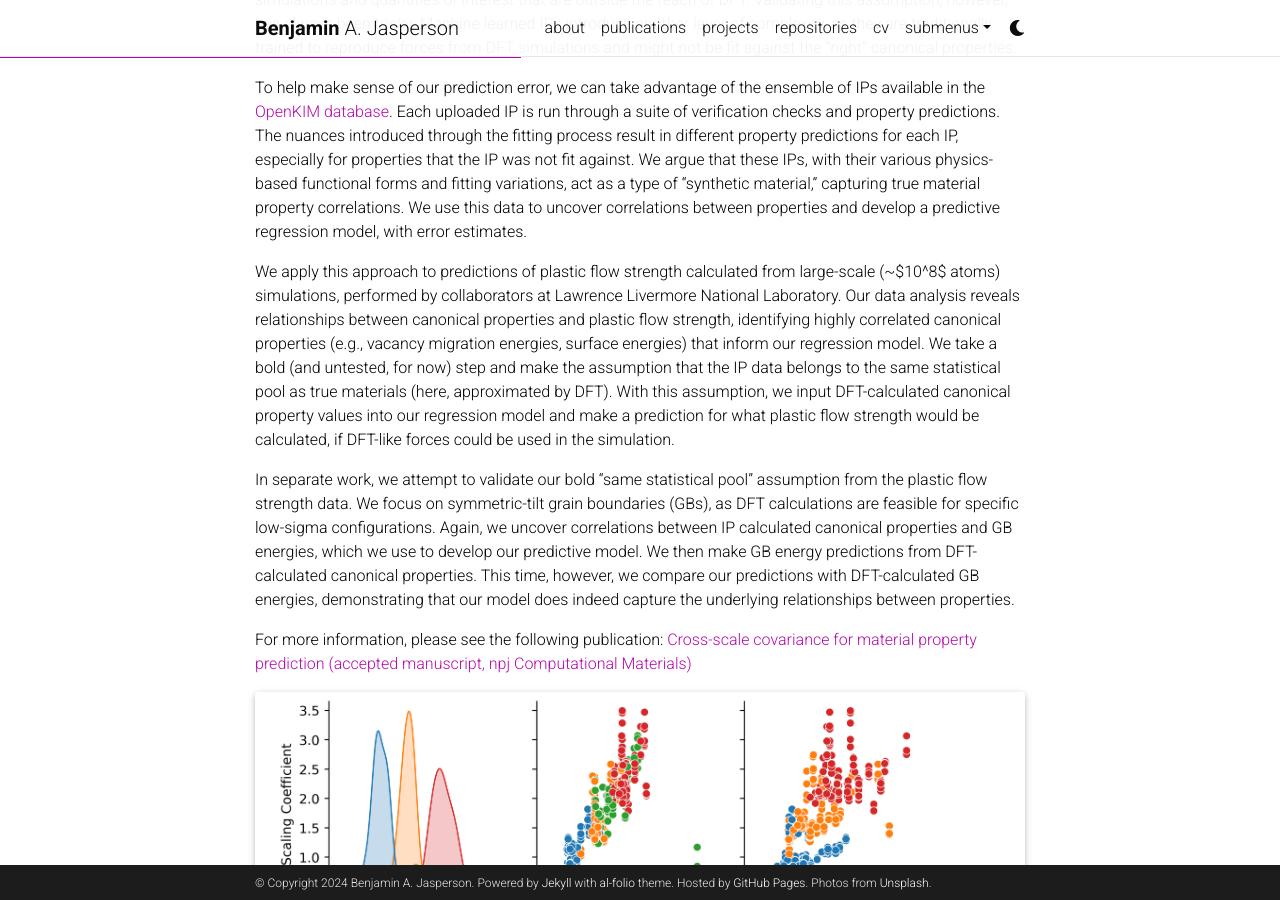
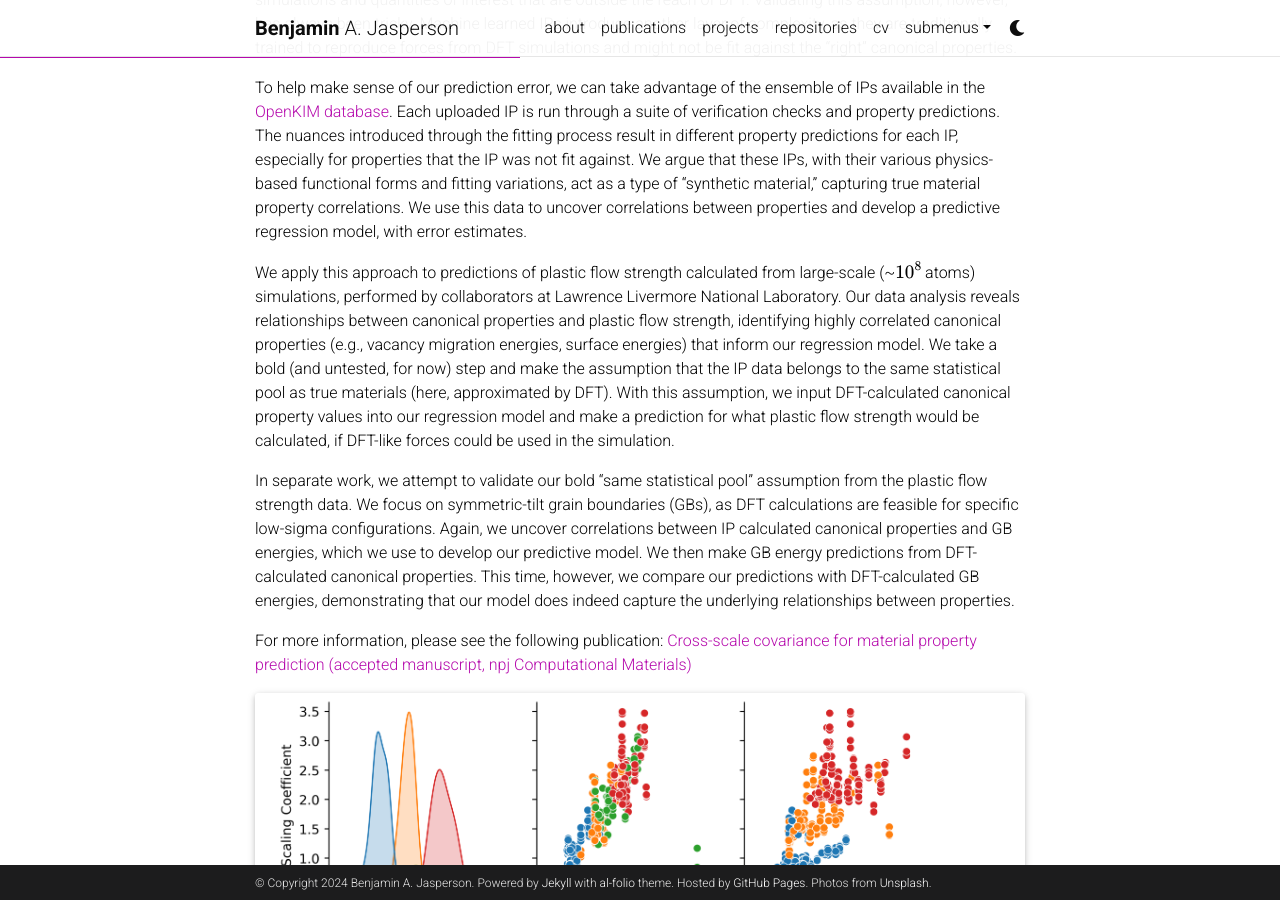
Before and after one commit to bjasperson/bjasperson.github.io, a Jekyll site: the page built from _projects/gb.md, in a window 1280 px wide and 900 px high, scrolled down 434 px. Built offline with Jekyll 4.4.1, drawn with Linux system fonts in a browser that asks for light colours; full-size pictures stand in for the smaller copies a plugin makes; comment, search, counter and statistics services are not loaded; a style sheet for code colours, icons or effects is not loaded.

Commit message:
text updates

```diff
--- a/_projects/gb.md
+++ b/_projects/gb.md
@@ -23,7 +23,7 @@ The nuances introduced through the fitting process result in different property
 We argue that these IPs, with their various physics-based functional forms and fitting variations, act as a type of "synthetic material," capturing true material property correlations.
 We use this data to uncover correlations between properties and develop a predictive regression model, with error estimates.
 
-We apply this approach to predictions of plastic flow strength calculated from large-scale (~$10^8$ atoms) simulations, performed by collaborators at Lawrence Livermore National Laboratory.
+We apply this approach to predictions of plastic flow strength calculated from large-scale (~$$10^8$$ atoms) simulations, performed by collaborators at Lawrence Livermore National Laboratory.
 Our data analysis reveals relationships between canonical properties and plastic flow strength, identifying highly correlated canonical properties (e.g., vacancy migration energies, surface energies) that inform our regression model.
 We take a bold (and untested, for now) step and make the assumption that the IP data belongs to the same statistical pool as true materials (here, approximated by DFT).
 With this assumption, we input DFT-calculated canonical property values into our regression model and make a prediction for what plastic flow strength would be calculated, if DFT-like forces could be used in the simulation.
```
